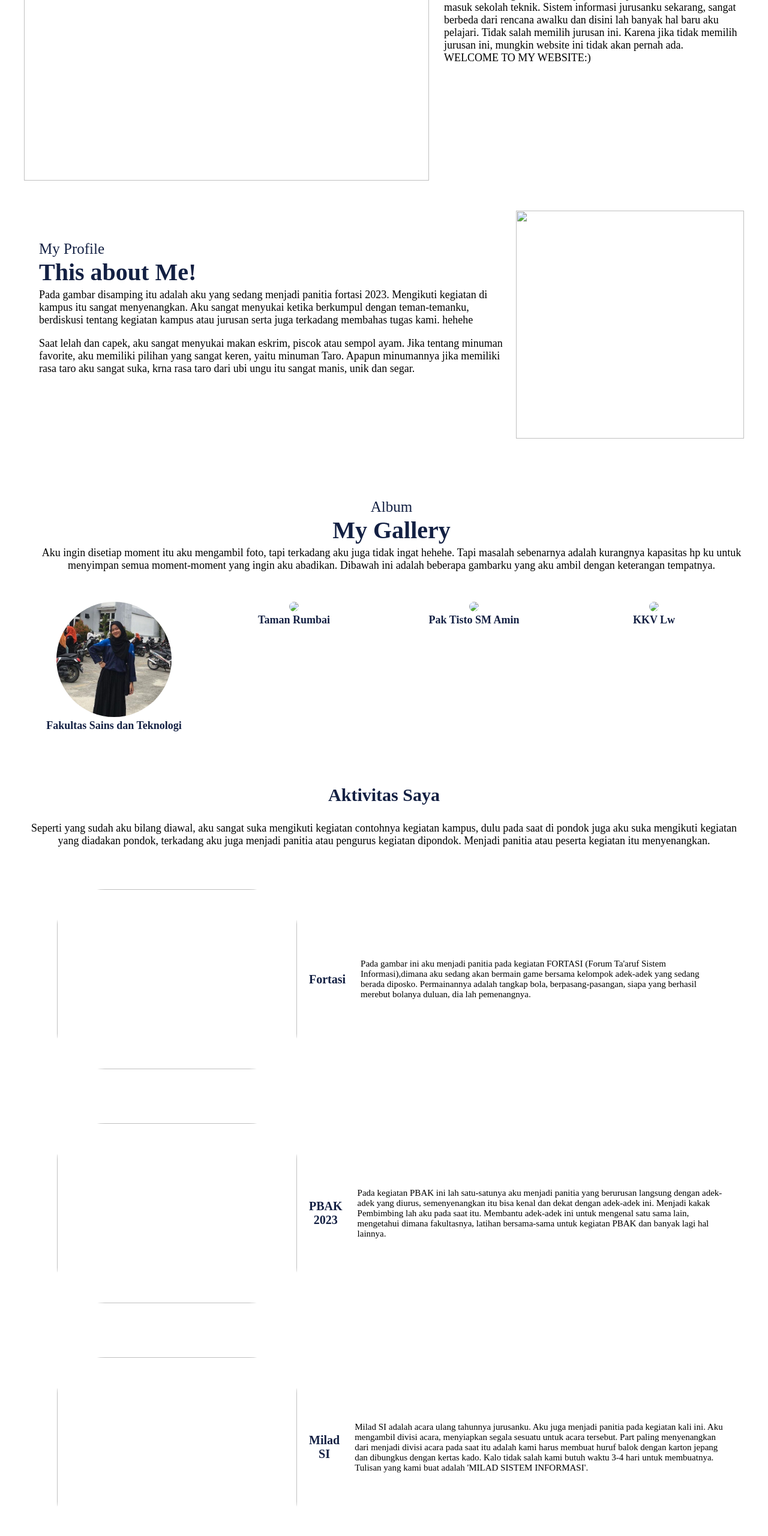
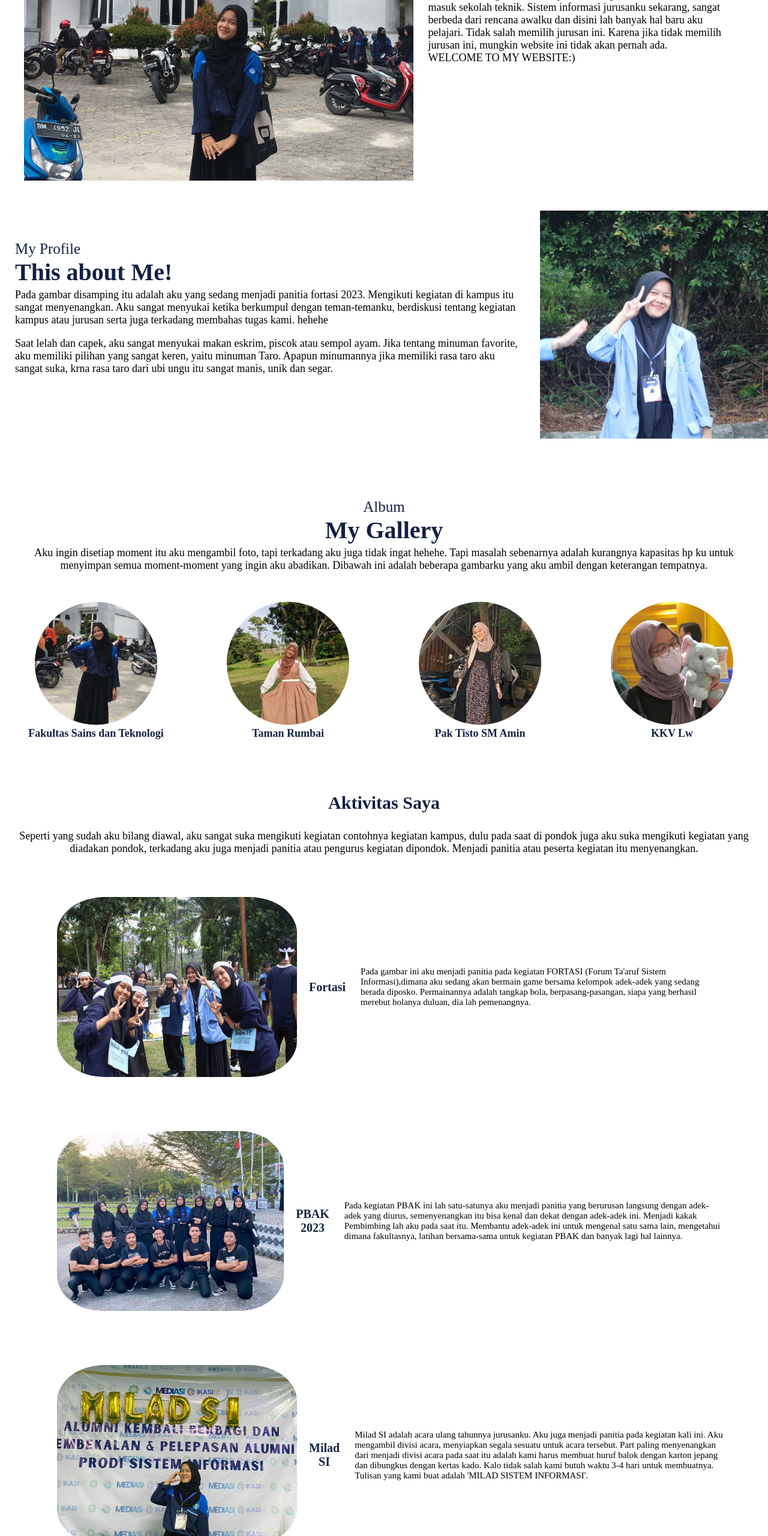
Before and after one commit to hanifatussyahidah/utshanifatussyahidah, a plain HTML site: page index.html in a window 1280 px wide. Shown: the part 240-2800 px from the top of the page at 60% size. Drawn offline with Linux system fonts and the light colour scheme.

Commit message:
Add files via upload

```diff
--- a/index.html
+++ b/index.html
@@ -26,7 +26,7 @@
     <div class="wrapper">
         <!-- untuk home -->
         <section id="home">
-            <img src="../github/image/gambar1.jpeg" width="675" height="450">
+            <img src="image/gambar1.jpeg" width="675" height="450">
             <div class="kolom">
                 <p class="deskripsi">Mahasiswi Uin Suska Riau</p>
                 <h2>Prodi Sistem Informasi</h2>
@@ -34,7 +34,7 @@
                 <p>WELCOME TO MY WEBSITE:)</p>
             </div>
         </section>
-
+    </div>
         <!-- untuk profile -->
         <section id="profile">
             <div class="kolom">
@@ -43,7 +43,7 @@
                 <p>Pada gambar disamping itu adalah aku yang sedang menjadi panitia fortasi 2023. Mengikuti kegiatan di kampus itu sangat menyenangkan. Aku sangat menyukai ketika berkumpul dengan teman-temanku, berdiskusi tentang kegiatan kampus atau jurusan serta juga terkadang membahas tugas kami. hehehe</p><br>
                 <p>Saat lelah dan capek, aku sangat menyukai makan eskrim, piscok atau sempol ayam. Jika tentang minuman favorite, aku memiliki pilihan yang sangat keren, yaitu minuman Taro. Apapun minumannya jika memiliki rasa taro aku sangat suka, krna rasa taro dari ubi ungu itu sangat manis, unik dan segar.</p>
             </div>
-            <img src="../github/image/gambar4.jpeg" width="380" height="380">
+            <img src="image/gambar4.jpeg" width="380" height="380">
         </section>
 
         <!-- untuk gallery -->
@@ -70,40 +70,40 @@
 
                     <div class="gambar-satu">
                         <a href="#gambar2">
-                        <img src="../github/image/thumbs/gmbr2.jpeg">
+                        <img src="image/thumbs/gmbr2.jpeg">
                         <p>Taman Rumbai</p>
                         </a>
                     </div>
                     <div class="overlay" id="gambar2">
                         <a href="#" class="close">x close</a>
                         <a href="#gambar1" class="prev"><</a>
-                        <img src="../github/image/gmbr2.jpeg" alt"Taman Rumbai">
+                        <img src="image/gmbr2.jpeg" alt"Taman Rumbai">
                         <a href="#gambar3" class="next">></a>
                     </div>
 
                     <div class="gambar-satu">
                         <a href="#gambar3">
-                        <img src="../github/image/thumbs/gmbr3.jpeg">
+                        <img src="image/thumbs/gmbr3.jpeg">
                         <p>Pak Tisto SM Amin</p>
                         </a>
                     </div>
                     <div class="overlay" id="gambar3">
                             <a href="#" class="close">x close</a>
                             <a href="#gambar2" class="prev"><</a>
-                            <img src="../github/image/gmbr3.jpeg" alt"Pak Tisto SM Amin">
+                            <img src="image/gmbr3.jpeg" alt"Pak Tisto SM Amin">
                             <a href="#gambar4" class="next">></a>
                         </div>
 
                     <div class="gambar-satu">
                         <a href="#gambar4">
-                        <img src="../github/image/thumbs/gmbr4.jpeg">
+                        <img src="image/thumbs/gmbr4.jpeg">
                         <p>KKV Lw</p>
                         </a>
                     </div>
                     <div class="overlay" id="gambar4">
                         <a href="#" class="close">x close</a>
                         <a href="#gambar3" class="prev"><</a>
-                        <img src="../github/image/gmbr4.jpeg" alt"KKV Lw">
+                        <img src="image/gmbr4.jpeg" alt"KKV Lw">
                         <a href="#gambar1" class="next">></a>
                     </div>
                 </div>
@@ -113,10 +113,12 @@
         <!-- untuk activities -->
         <section id="activities">
             <div class="aktivitas">
+                <div class="tetap">
                 <h3>Aktivitas Saya</h3>
                 <p>Seperti yang sudah aku bilang diawal, aku sangat suka mengikuti kegiatan contohnya kegiatan kampus, dulu pada saat di pondok juga aku suka mengikuti kegiatan yang diadakan pondok, terkadang aku juga menjadi panitia atau pengurus kegiatan dipondok. Menjadi panitia atau peserta kegiatan itu menyenangkan.</p>
+                </div>
                     <div class="kegiatan1">
-                    <img src="../github/image/act/pict1.jpeg">
+                    <img src="image/act/pict1.jpeg">
                     <h4>Fortasi</h4>
                     <div class="about-text">
                     <p>Pada gambar ini aku menjadi panitia pada kegiatan FORTASI (Forum Ta'aruf Sistem Informasi),dimana aku sedang akan bermain game bersama kelompok adek-adek yang sedang berada diposko. Permainannya adalah tangkap bola, berpasang-pasangan, siapa yang berhasil merebut bolanya duluan, dia lah pemenangnya.</p>
@@ -124,7 +126,7 @@
                     </div>
                     <div class="kegiatan2">
 
-                    <img src="../github/image/act/pict2.jpeg">
+                    <img src="image/act/pict2.jpeg">
                     <h4>PBAK 2023</h4>
 
                     <div class="about-text">
@@ -132,7 +134,7 @@
                     </div>
                     </div>
                     <div class="kegiatan3">
-                    <img src="../github/image/act/pict3.jpeg">
+                    <img src="image/act/pict3.jpeg">
                     <h4>Milad SI</h4>
 
                     <div class="about-text">
@@ -140,14 +142,14 @@
                     </div>
                     </div>
                     <div class="kegiatan4">
-                    <img src="../github/image/act/pict4.jpeg">
+                    <img src="image/act/pict4.jpeg">
                     <h4>Kuliah</h4>
 
                     <div class="about-text">
                     <p>Pada gambar ini aku yang sedang berada di dalam LAB RSI (Rekayasa Sistem Informasi) dimana kami baru selesai belajar dan sedang mengambil dokumentasi untuk absen dikarenakan bapak dosen pengajar kami sedang berhalangan hadir. Ini anggota kelas kami tidak lengkap, tapi disini juga lumayan rame.</p>
                     </div>
                     </div>
-                    </div>
+            </div>
         </section>
     </div>
 
@@ -160,13 +162,13 @@
                 <p>My Contact</p>
                 <p>Hubungi saya disini :</p>
                 <div class="social">
-                    <a href="https://t.me/sweethvmine"><img src="../github/image/icon/telegram.svg"></a>
-                    <a href="mailto:hanifahsyahidah0@gmail.com"><img src="../github/image/icon/envelope-regular.svg"></a>
-                    <a href="https://instagram.com/hanifaaa_s?igshid=OGQ5ZDc2ODk2ZA=="><img src="../github/image/icon/instagram(1).svg"></a>
-                    <a href="https://wa.me/6282287796585"><img src="../github/image/icon/whatsapp(1).svg"></a>
+                    <a href="https://t.me/sweethvmine"><img src="image/icon/telegram.svg"></a>
+                    <a href="mailto:hanifahsyahidah0@gmail.com"><img src="image/icon/envelope-regular.svg"></a>
+                    <a href="https://instagram.com/hanifaaa_s?igshid=OGQ5ZDc2ODk2ZA=="><img src="image/icon/instagram(1).svg"></a>
+                    <a href="https://wa.me/6282287796585"><img src="image/icon/whatsapp(1).svg"></a>
                 </div>
                 <p class="end">hanifatussyahidah</p>
             </footer>
-</section>
+    </section>
 </body>
 </html>
--- a/mystyle.css
+++ b/mystyle.css
@@ -78,6 +78,7 @@ section {
     margin-top: 50px;
     margin-bottom: 50px;
     margin-left: 25px;
+    margin-right: 25px;
 }
 
 .kolom .deskripsi {
@@ -217,7 +218,12 @@ p {
     padding: 300px 0px;
     justify-content:space-around;
 
-  }
+}
+
+.tetap p {
+    margin-left: 25px;
+    margin-right: 25px;
+}
   .kegiatan1, .kegiatan2, .kegiatan3, .kegiatan4 {
       padding-top: 50px;
       width: 1130px;
@@ -324,6 +330,7 @@ h4 {
     flex-direction: column;
     justify-content: center;
     opacity: 70;
+    margin-top: -250px
 }
 
 .kontak-saya p{
@@ -343,6 +350,7 @@ footer {
     flex-direction: column;
     align-items: center;
     justify-content: center;
+    margin-top: -180px;
 }
 
 footer p:nth-child(1) {
```
